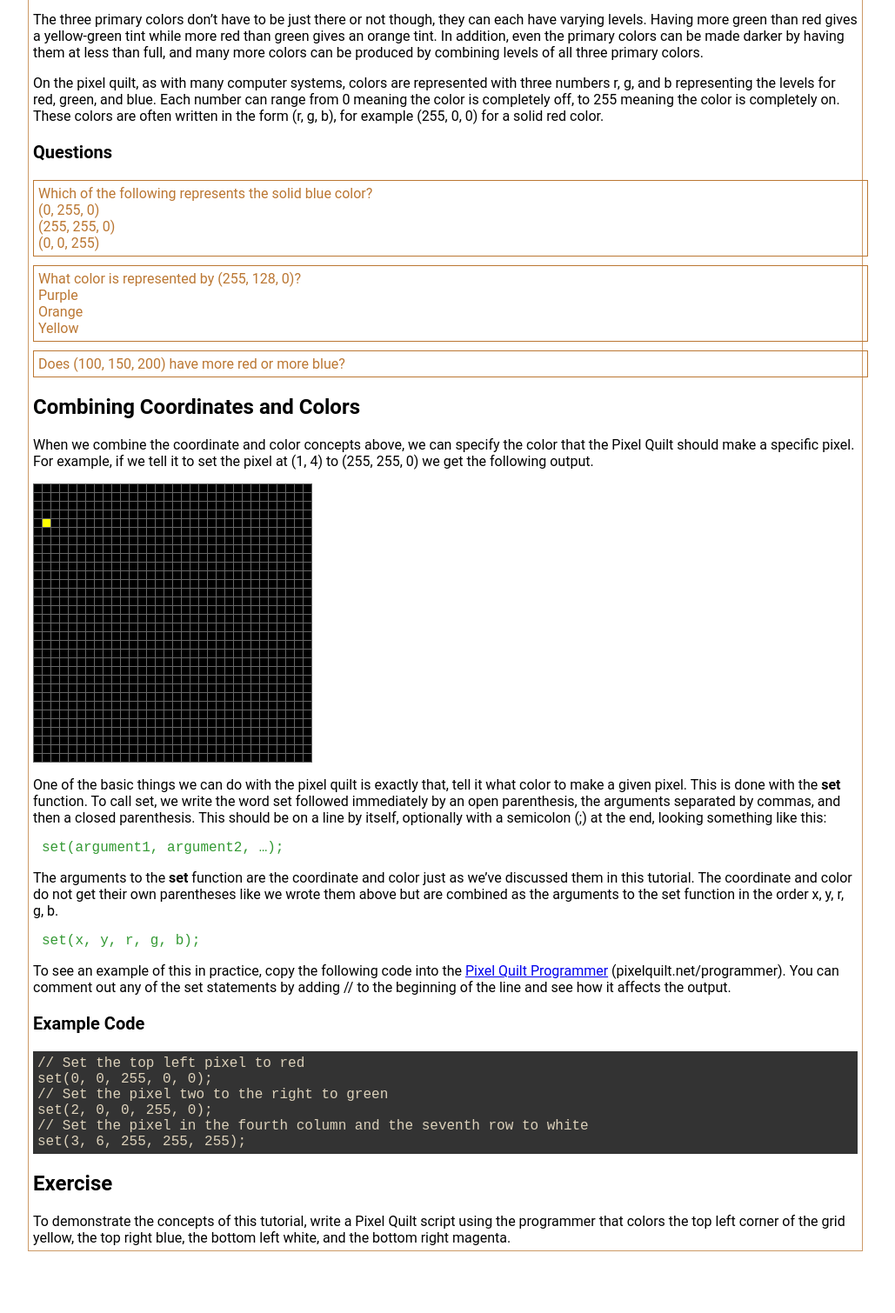
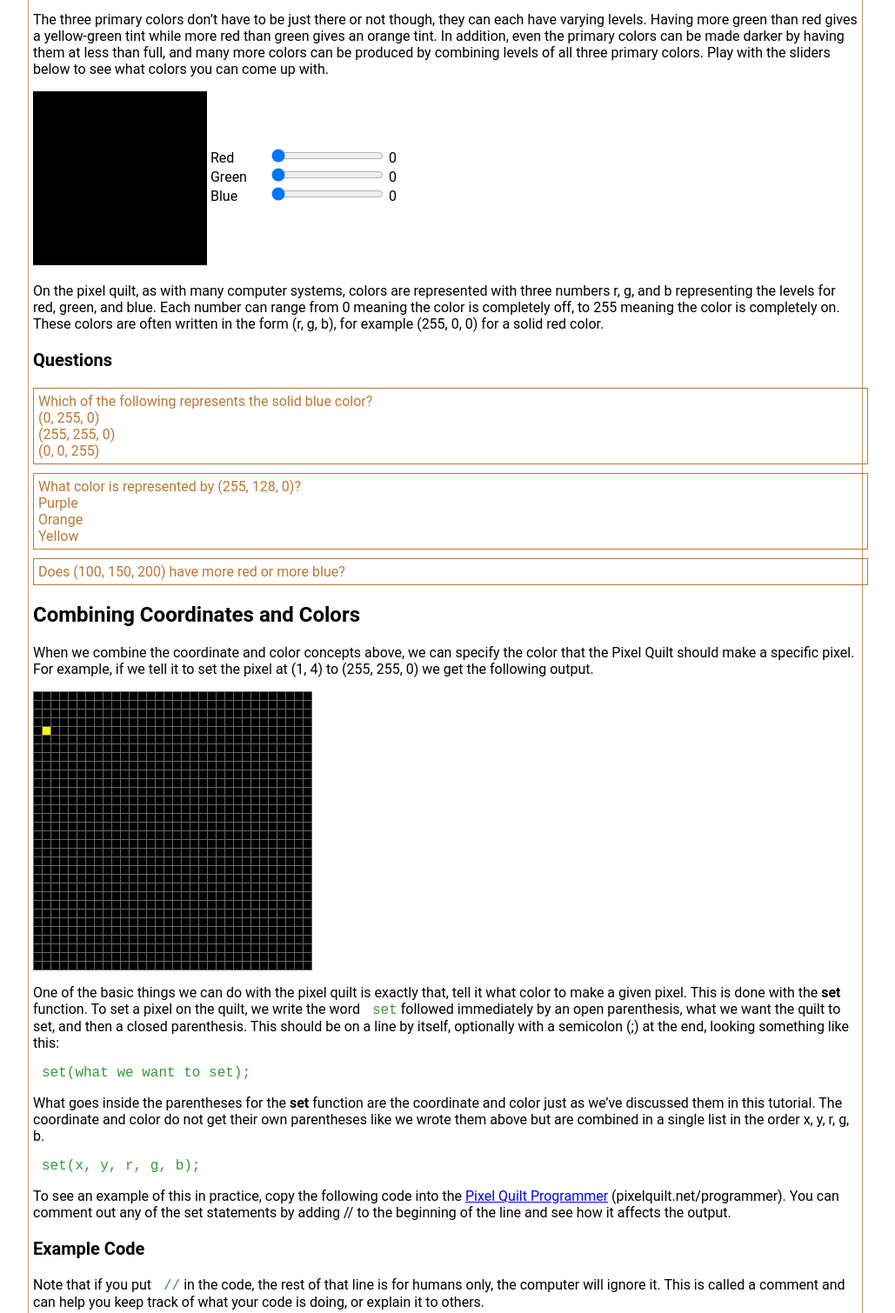
Before and after one commit to pixelquilt/pixelquilt.github.io, a plain HTML site: page tutorial/1.html in a window 1280 px wide. Shown: the part 2677-4187 px from the top of the page at 87% size, without its empty margins (128-1157 px from the left). Before the commit the page ends 4124 px from the top, so only its background shows below. Drawn offline with Linux system fonts and the light colour scheme.

Commit message:
Updates to first tutorial

```diff
--- a/tutorial/1.html
+++ b/tutorial/1.html
@@ -233,7 +233,35 @@ colors can be seen in the below diagram.</p>
 each have varying levels. Having more green than red gives a yellow-green tint
 while more red than green gives an orange tint. In addition, even the primary
 colors can be made darker by having them at less than full, and many more
-colors can be produced by combining levels of all three primary colors.</p>
+colors can be produced by combining levels of all three primary colors. Play
+with the sliders below to see what colors you can come up with.</p>
+
+<div>
+    <script language="javascript">
+        function setcolor() {
+            let r = document.querySelector("#redr").value;
+            let g = document.querySelector("#greenr").value;
+            let b = document.querySelector("#bluer").value;
+            document.querySelector("#red").innerText = r;
+            document.querySelector("#green").innerText = g;
+            document.querySelector("#blue").innerText = b;
+            document.querySelector("#color").style.backgroundColor = "rgb(" + r +", " + g + ", " + b + ")";
+        }
+    </script>
+    <canvas id="color" width="200" height="200" style="background-color:#000"></canvas>
+    <div style="display:inline-block;">
+        <span style="width:4em;display:inline-block">Red</span>
+        <input id="redr" type="range" min="0" max="255" value="0" onchange="setcolor()">
+        <span id="red">0</span><br>
+        <span style="width:4em;display:inline-block">Green</span>
+        <input id="greenr" type="range" min="0" max="255" value="0" onchange="setcolor()">
+        <span id="green">0</span><br>
+        <span style="width:4em;display:inline-block">Blue</span>
+        <input id="bluer" type="range" min="0" max="255" value="0" onchange="setcolor()">
+        <span id="blue">0</span><br>
+        <span style="height:70px;display:inline-block"></span>
+    </div>
+</div>
 
 <p>On the pixel quilt, as with many computer systems, colors are represented
 with three numbers r, g, and b representing the levels for red, green, and
@@ -340,25 +368,28 @@ output.</p>
 
 <p>One of the basic things we can do with the pixel quilt is exactly that, tell
 it what color to make a given pixel. This is done with the <b>set</b> function.
-To call set, we write the word set followed immediately by an open parenthesis,
-the arguments separated by commas, and then a closed parenthesis. This should
-be on a line by itself, optionally with a semicolon (;) at the end, looking
-something like this:</p>
+To set a pixel on the quilt, we write the word <code>set</code> followed
+immediately by an open parenthesis, what we want the quilt to set, and then a
+closed parenthesis. This should be on a line by itself, optionally with a
+semicolon (;) at the end, looking something like this:</p>
 
-<code>set(argument1, argument2, …);</code>
+<code>set(what we want to set);</code>
 
-<p>The arguments to the <b>set</b> function are the coordinate and color just
-as we’ve discussed them in this tutorial. The coordinate and color do not get
-their own parentheses like we wrote them above but are combined as the
-arguments to the set function in the order x, y, r, g, b.</p>
+<p>What goes inside the parentheses for the <b>set</b> function are the
+coordinate and color just as we’ve discussed them in this tutorial. The
+coordinate and color do not get their own parentheses like we wrote them above
+but are combined in a single list in the order x, y, r, g, b.</p>
 
 <code>set(x, y, r, g, b);</code>
 
 <p>To see an example of this in practice, copy the following code into the
 <a href="/programmer">Pixel Quilt Programmer</a> (pixelquilt.net/programmer).
 You can comment out any of the set statements by adding // to the beginning of
-the line and see how it affects the output.
+the line and see how it affects the output.</p>
 <h3>Example Code</h3>
+<p>Note that if you put <code>//</code> in the code, the rest of that line is
+for humans only, the computer will ignore it. This is called a comment and can
+help you keep track of what your code is doing, or explain it to others.</p>
 <codeblock>// Set the top left pixel to red
 set(0, 0, 255, 0, 0);
 // Set the pixel two to the right to green
```
